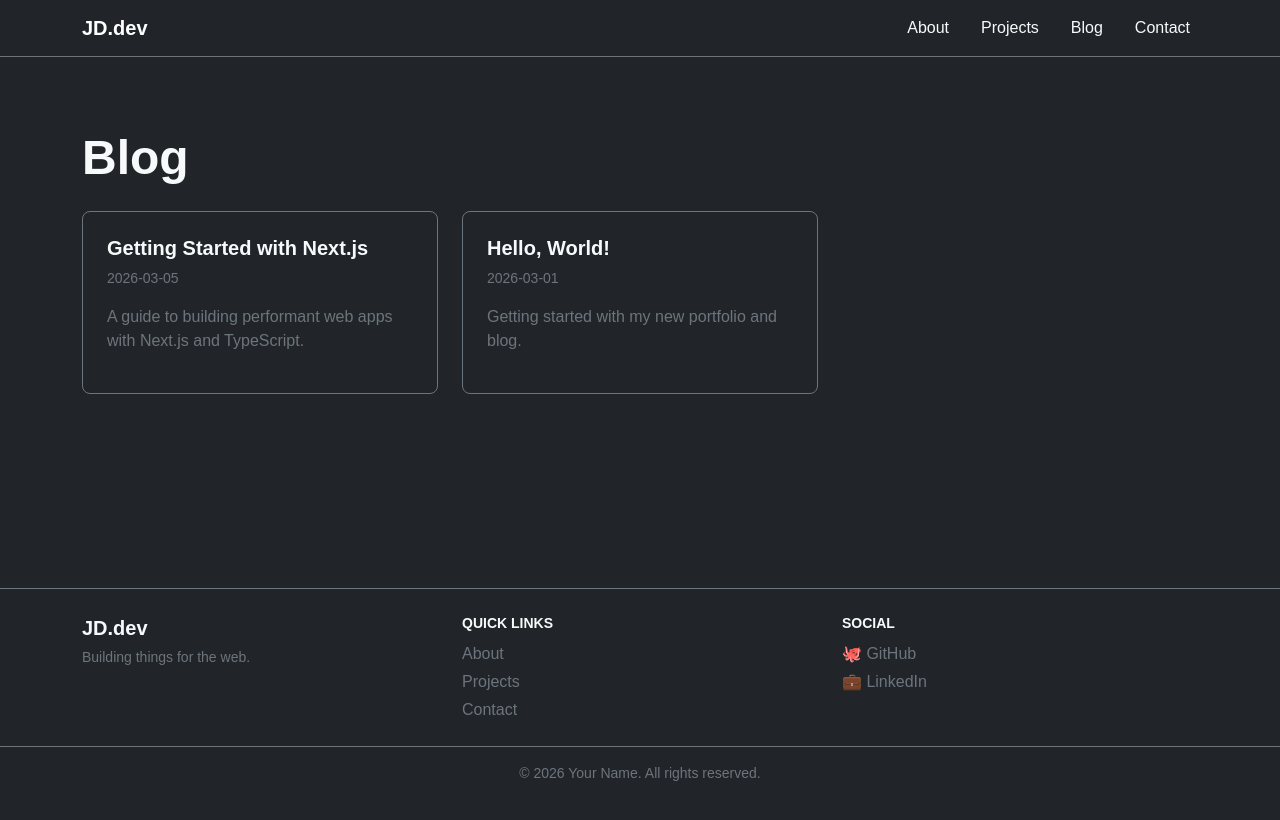
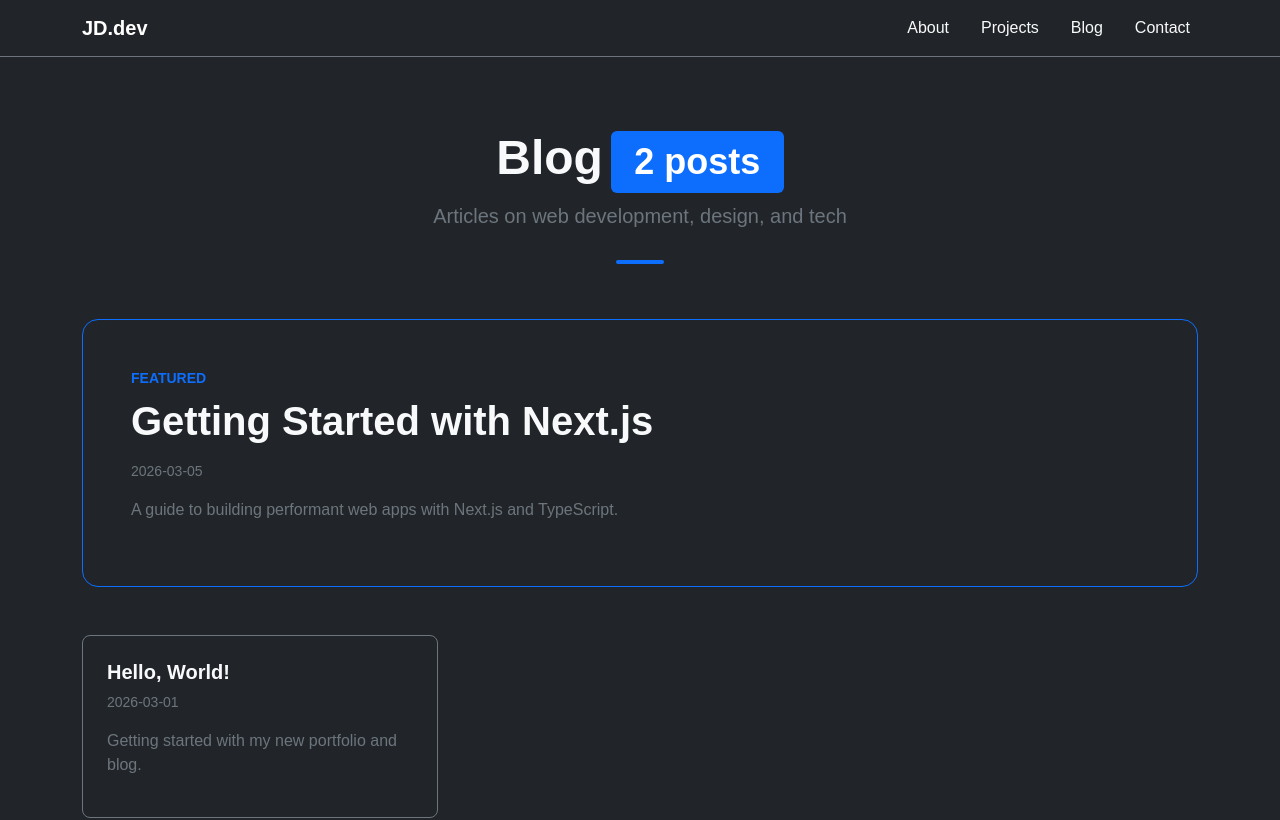
Before and after one commit to siddrashx102/dev-portfolio, a Next.js app: page /blog in a window 1280 px wide. Shown: the top 820 px of the page. Built offline with nearby package versions, Linux system fonts and the light colour scheme.

Commit message:
feat(scrim-16): build and polish blog list page

```diff
--- a/app/blog/page.tsx
+++ b/app/blog/page.tsx
@@ -2,23 +2,53 @@ import Link from "next/link";
 import { getBlogPosts } from "../lib/getBlogPosts";
 
 export default async function BlogPage() {
-    const posts = await getBlogPosts();
+    const allPosts = await getBlogPosts();
+    const [featuredPost, ...remainingPosts] = allPosts;
 
     return (
         <section className="py-5">
             <div className="container py-4">
-                <h1 className="display-5 fw-bold text-light mb-4">Blog</h1>
+                {/* Heading */}
+                <div className="mb-5 text-center">
+                    <h1 className="display-5 fw-bold text-light mb-2">
+                        Blog
+                        <span className="badge bg-primary ms-2">{allPosts.length} posts</span>
+                    </h1>
+                    <p className="text-secondary fs-5 mb-3">Articles on web development, design, and tech</p>
+                    <span
+                        className="d-inline-block mt-2 rounded"
+                        style={{ width: "48px", height: "4px", background: "var(--bs-primary)" }}
+                    />
+                </div>
+
+                {/* Featured post */}
+                {featuredPost && (
+                    <Link
+                        href={`/blog/${featuredPost.slug}`}
+                        className="text-decoration-none d-block mb-5"
+                    >
+                        <div className="blog-card border border-primary rounded-4 p-5 bg-dark">
+                            <p className="text-primary small fw-semibold text-uppercase mb-2">Featured</p>
+                            <h2 className="display-6 fw-bold text-light mb-3">{featuredPost.metadata.title}</h2>
+                            <p className="text-secondary small mb-3">{featuredPost.metadata.date}</p>
+                            <p className="text-secondary">{featuredPost.metadata.excerpt}</p>
+                        </div>
+                    </Link>
+                )}
+
+                {/* Remaining posts grid */}
+                {remainingPosts.length > 0 && (
                     <div className="row g-4">
-                    {posts.map((post) => (
+                        {remainingPosts.map((post) => (
                             <div key={post.slug} className="col-md-6 col-lg-4">
                                 <Link
                                     href={`/blog/${post.slug}`}
                                     className="text-decoration-none"
                                 >
-                                <div className="border border-secondary rounded-3 p-4 h-100 bg-dark">
-                                    <h2 className="h5 fw-bold text-light mb-2">
+                                    <div className="blog-card border border-secondary rounded-3 p-4 h-100 bg-dark">
+                                        <h3 className="h5 fw-bold text-light mb-2">
                                             {post.metadata.title}
-                                    </h2>
+                                        </h3>
                                         <p className="text-secondary small mb-3">
                                             {post.metadata.date}
                                         </p>
@@ -28,6 +58,7 @@ export default async function BlogPage() {
                             </div>
                         ))}
                     </div>
+                )}
             </div>
         </section>
     );
--- a/app/globals.css
+++ b/app/globals.css
@@ -69,6 +69,16 @@ a {
   opacity: 0.85;
 }
 
+.blog-card {
+  transition: transform 0.25s ease, border-color 0.25s ease, box-shadow 0.25s ease;
+}
+
+.blog-card:hover {
+  transform: translateY(-4px);
+  border-color: var(--bs-primary) !important;
+  box-shadow: 0 0.5rem 1.5rem rgba(0, 0, 0, 0.4);
+}
+
 @media (prefers-color-scheme: dark) {
   html {
     color-scheme: dark;
--- a/app/lib/getBlogPosts.ts
+++ b/app/lib/getBlogPosts.ts
@@ -12,7 +12,7 @@ export interface BlogPostMetadata {
 
 export async function getBlogPosts() {
     const files = fs.readdirSync(blogDir).filter((f) => f.endsWith(".mdx"));
-    return files.map((file) => {
+    const posts = files.map((file) => {
         const raw = fs.readFileSync(path.join(blogDir, file), "utf-8");
         const { data } = matter(raw);
         return {
@@ -20,6 +20,11 @@ export async function getBlogPosts() {
             metadata: data as BlogPostMetadata,
         };
     });
+    return posts.sort(
+        (a, b) =>
+            new Date(b.metadata.date).getTime() -
+            new Date(a.metadata.date).getTime()
+    );
 }
 
 export async function getBlogPost(slug: string) {
```
Lines whose indentation alone changed are shown as unchanged.
